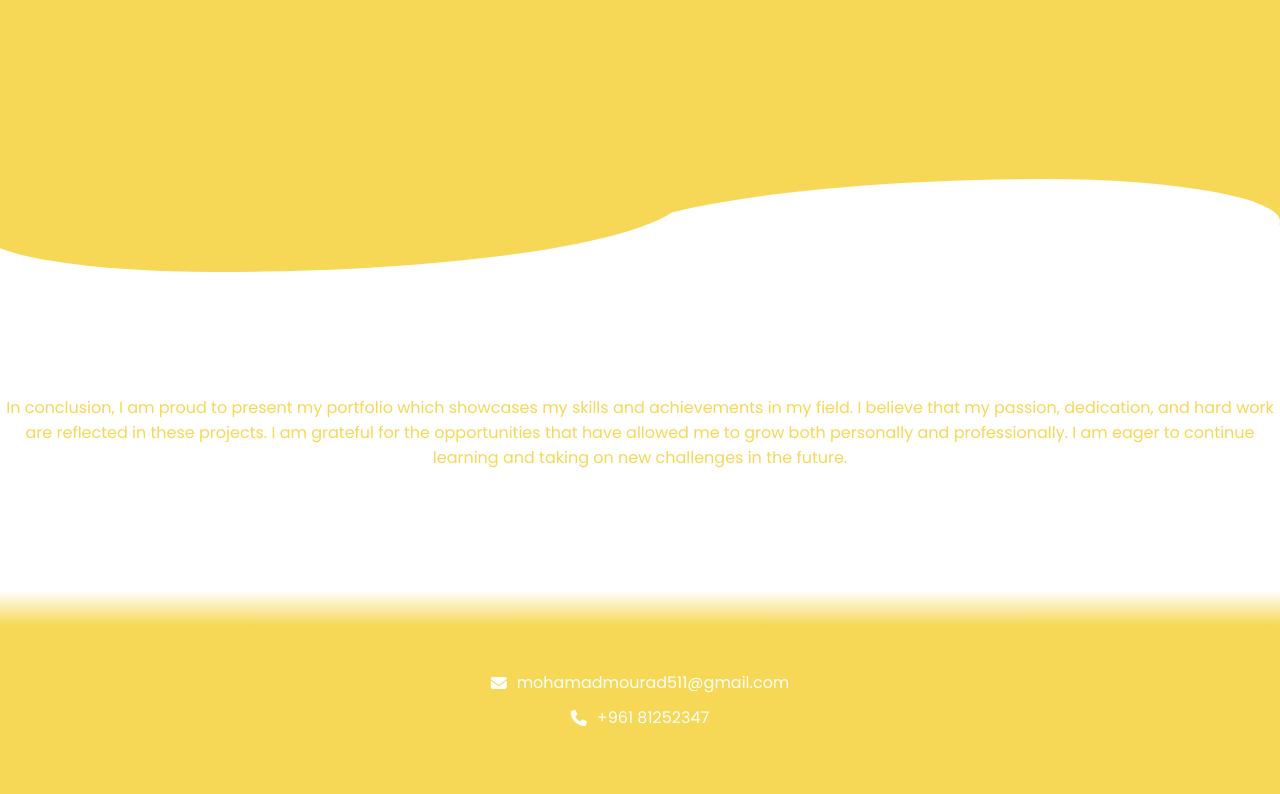
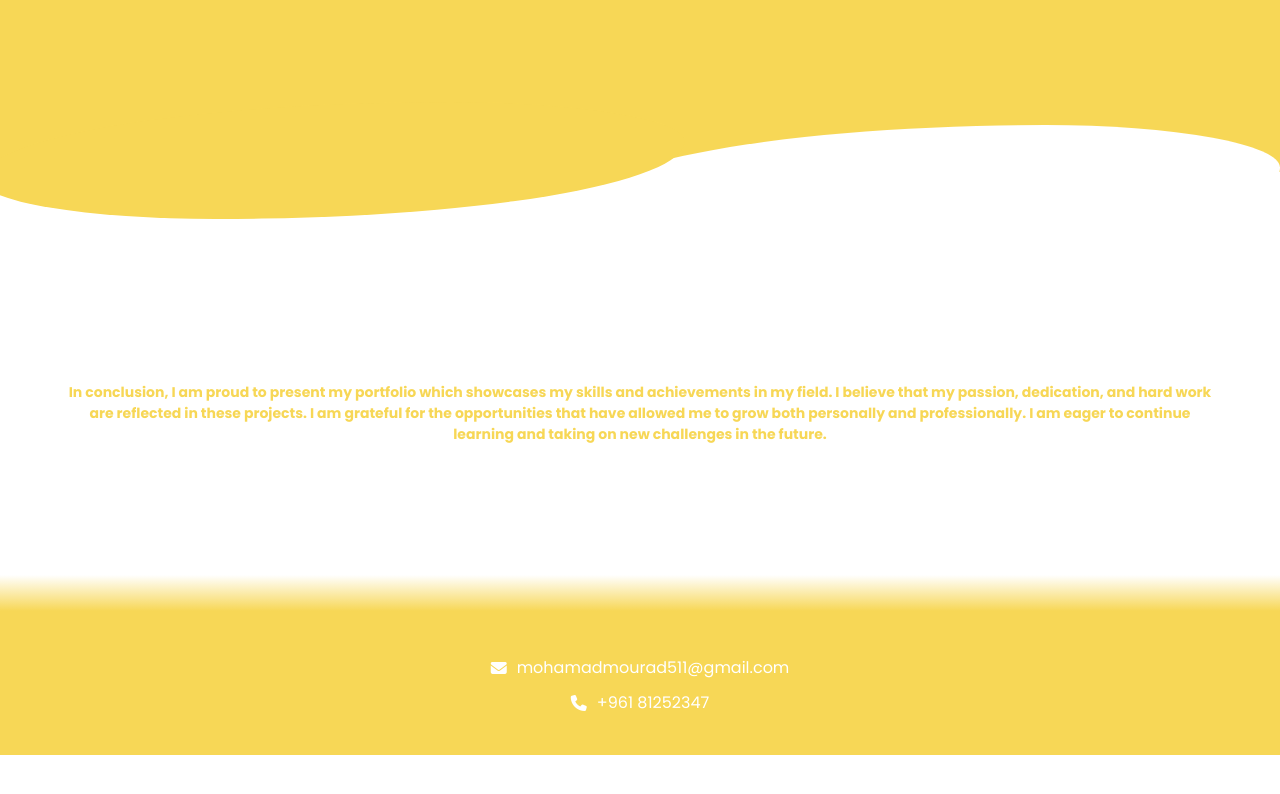
Before and after one commit to Mohamadmourad/portfolio2.0, a plain HTML site: page index.html in a window 1280 px wide. Shown: the part 3541-4335 px from the top of the page. After the commit the page ends 4296 px from the top, so only its background shows below. Drawn offline with Linux system fonts and the light colour scheme.

Commit message:
style changes

```diff
--- a/styles.css
+++ b/styles.css
@@ -184,7 +184,7 @@ header nav a{
     flex-direction: column;
     align-items: center;
     width: 98%;
-    gap: 20px;
+    gap: 50px;
     margin-top: 60px;
 }
 
@@ -193,7 +193,7 @@ header nav a{
     flex-direction: column;
     align-items: center;
     background-color: white;
-    width: 98%;
+    width: 92%;
     border-radius: 10px;
 }
 
@@ -284,12 +284,19 @@ header nav a{
 .section4{
     background-color: white;
     padding-bottom: 100px;
+    display: flex;
+    justify-content: center;
+    align-items: center;
 }
 
 .section4 p{
-    margin-top: 120px;
+    margin-top: 160px;
+    font-weight: bold;
+    font-size: 14px;
     text-align: center;
     color: #F7D756;
+    width: 90%;
+    padding-bottom: 10px;
 }
 
 /*transition 3*/
@@ -304,7 +311,7 @@ height: 100px;
 
 .section5{
     background-color: #F7D756;
-    height: 200px;
+    height: 100px;
 }
 
 .contactInfo{
```
